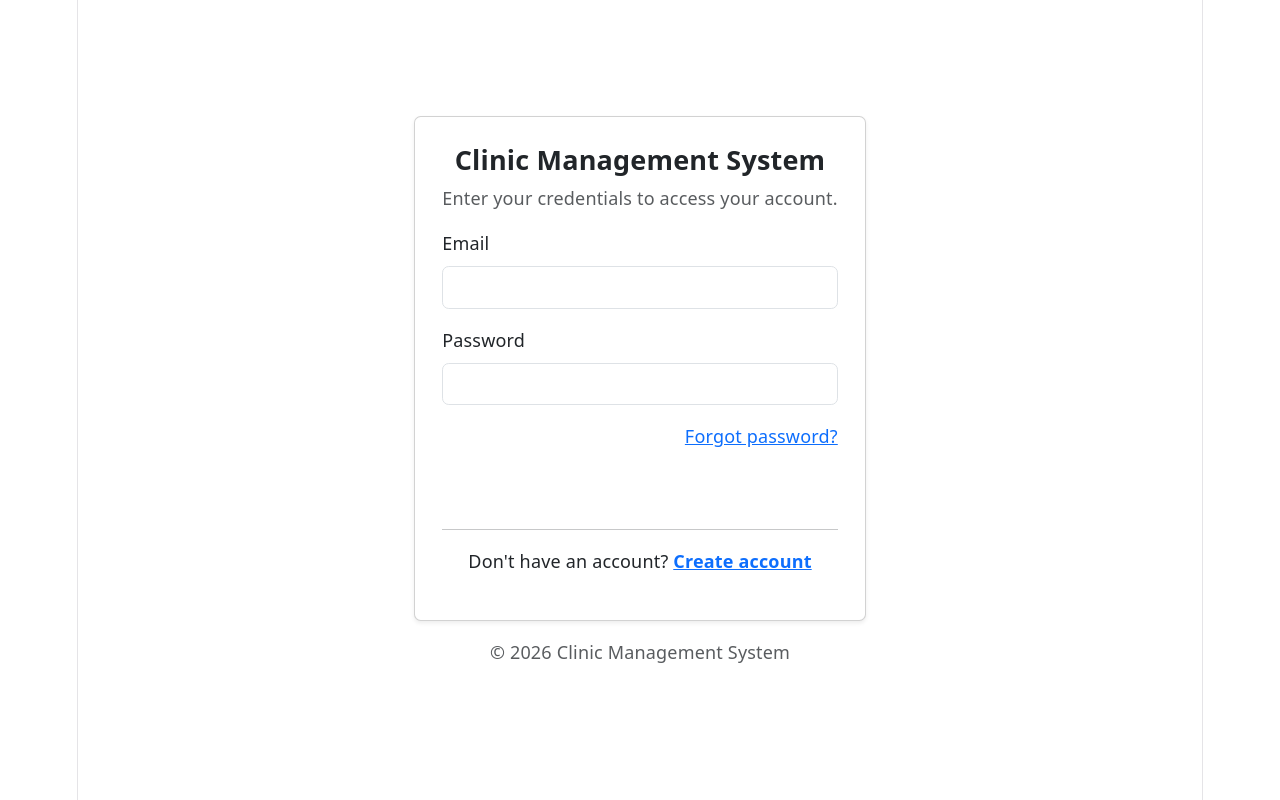
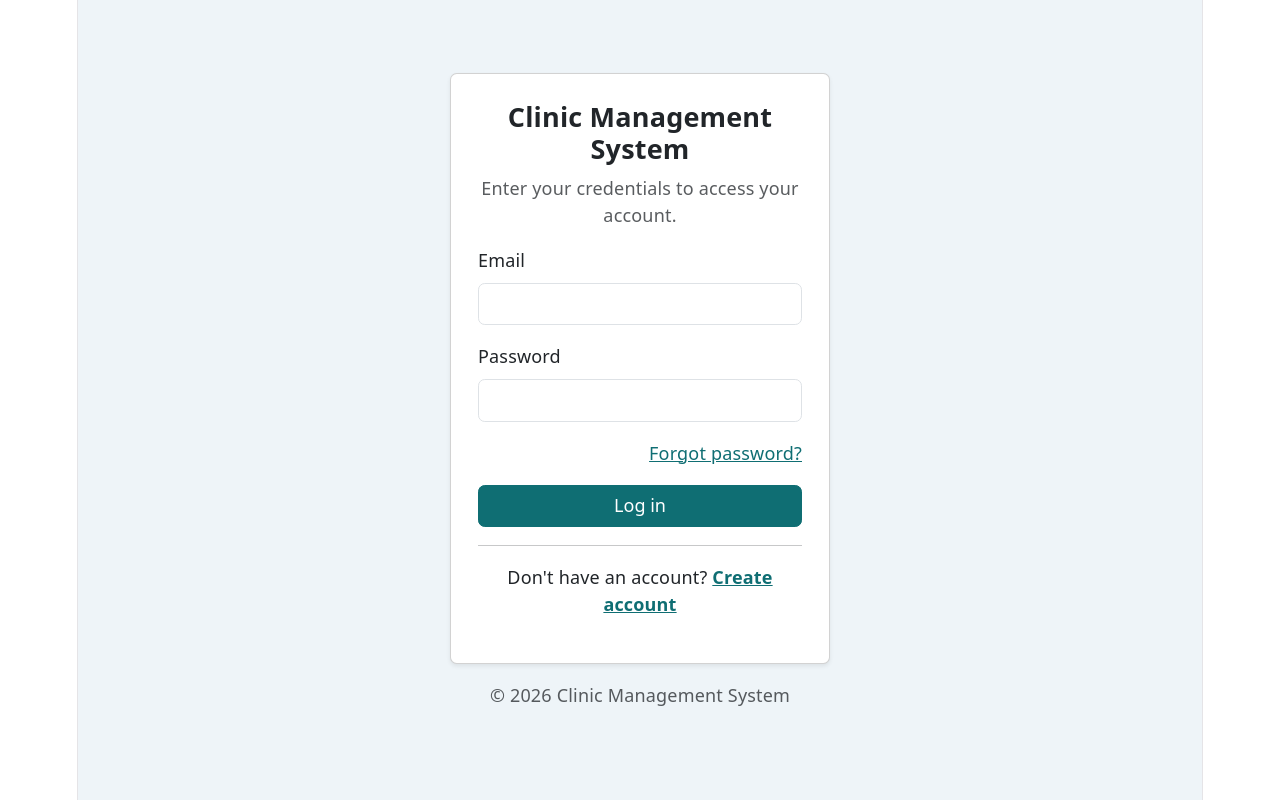
Before and after one commit to dajmus/systems-3-implementation, a React app in the folder frontend/: page / in a window 1280 px wide. Built offline with nearby package versions, Linux system fonts and the light colour scheme; the HTML template or start-up script is replaced by a standard one.

Commit message:
fixed bootstrap button color

```diff
--- a/frontend/src/pages/Login.css
+++ b/frontend/src/pages/Login.css
@@ -1,3 +1,16 @@
-.btn-clinic { background-color: #0f6e73; border-color: #0f6e73; }
-.btn-clinic:hover { background-color: #0c5a5e; border-color: #0c5a5e; }
-.link-clinic { color: #0f6e73; }
+.btn.loginbutton {
+  background-color: #0f6e73;
+  border-color: #0f6e73;
+}
+
+.btn.loginbutton:hover {
+  background-color: #0c5a5e;
+  border-color: #0c5a5e;
+}
+
+.linkpassword {
+  color: #0f6e73;
+}
+.linkregister {
+  color: #0f6e73;
+}
--- a/frontend/src/pages/Login.jsx
+++ b/frontend/src/pages/Login.jsx
@@ -34,9 +34,9 @@ export default function Login({ onSwitchToRegister }) {
   };
 
   return (
-    <div className="min-vh-100 d-flex align-items-center justify-content-center">
+    <div className="min-vh-100 d-flex align-items-center justify-content-center" style={{ backgroundColor: '#eef4f8' }}>
       <div className="text-center">
-        <div className="card p-4 shadow-sm">
+        <div className="card p-4 shadow-sm" style={{ maxWidth: '380px' }}>
           <h4 className="fw-bold">Clinic Management System</h4>
           <p className="text-muted">Enter your credentials to access your account.</p>
 
--- a/frontend/src/pages/Register.css
+++ b/frontend/src/pages/Register.css
@@ -0,0 +1,11 @@
+.registerbutton {
+  background-color: #0f6e73;
+  border-color: #0f6e73;
+}
+.registerbutton:hover {
+  background-color: #0c5a5e;
+  border-color: #0c5a5e;
+}
+.linklogin {
+  color: #0f6e73;
+}
```
